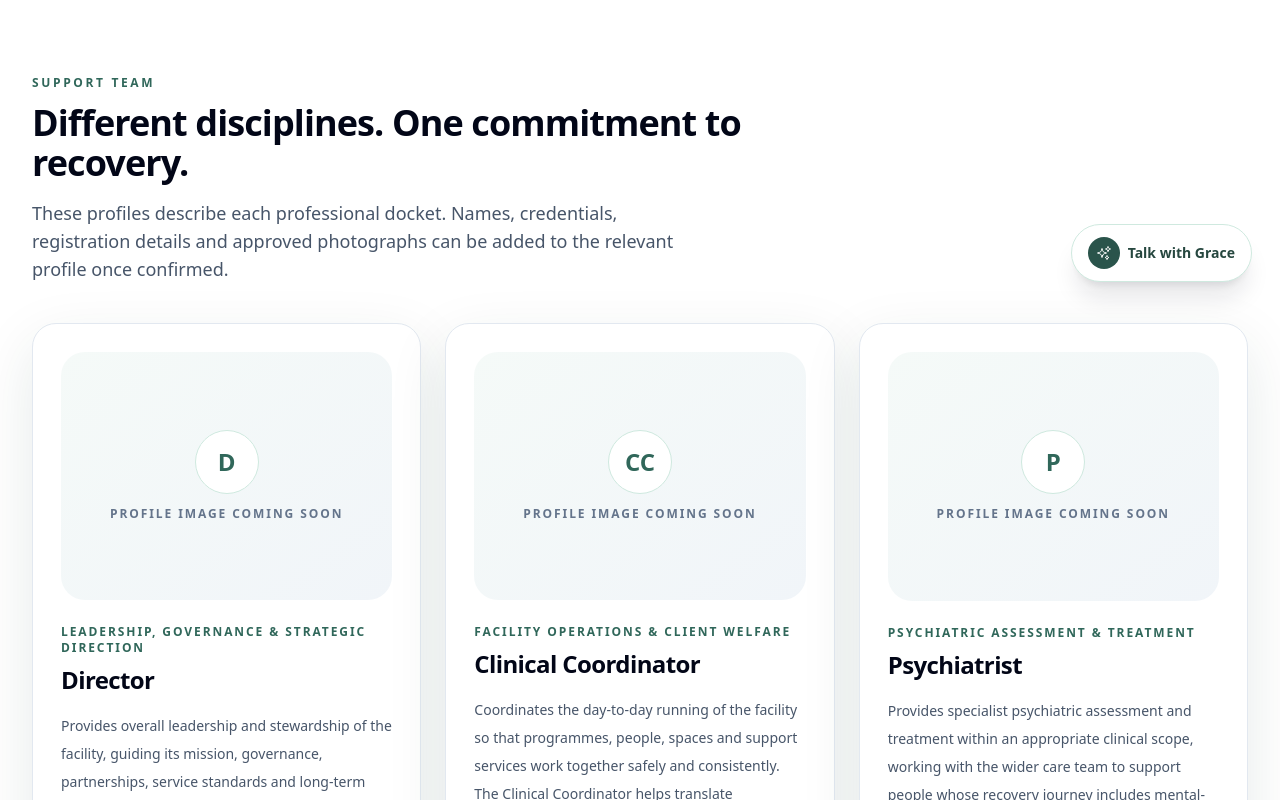
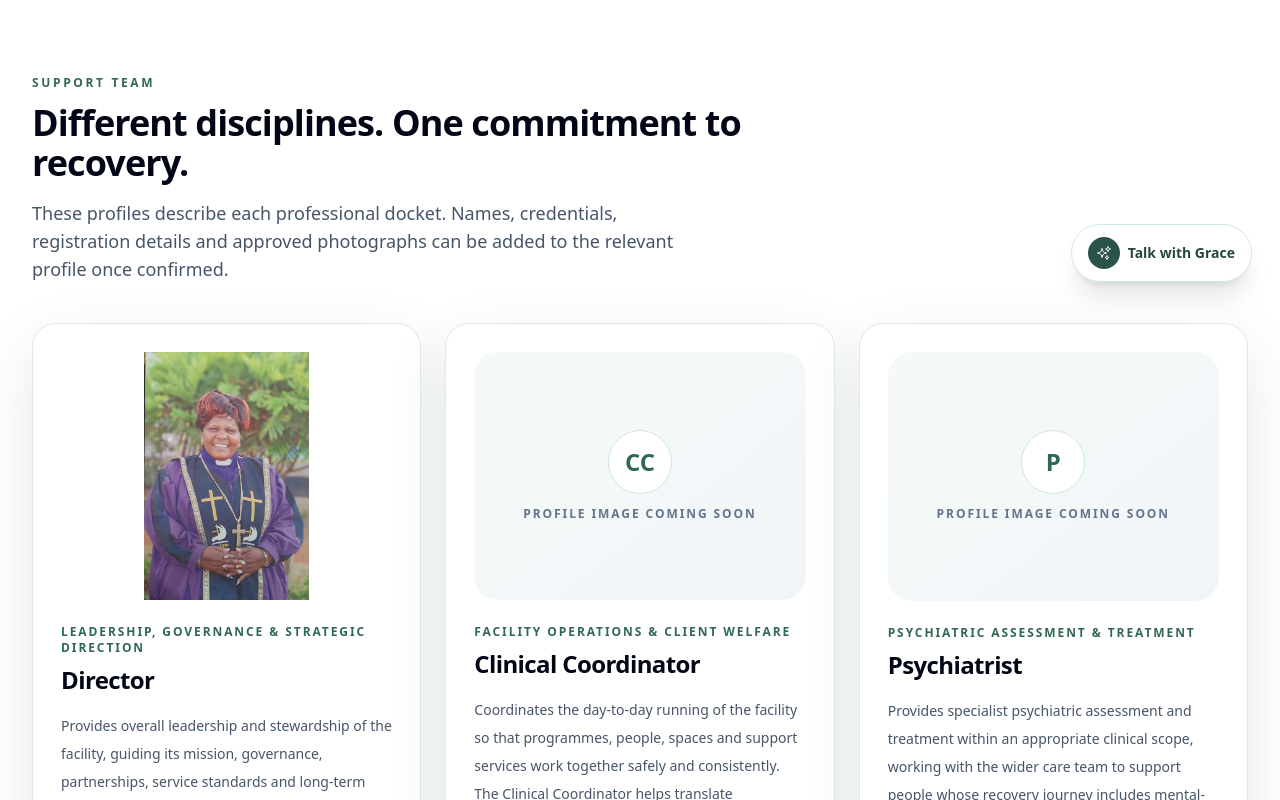
Before and after one commit to EPHANTUS2026/EPHANTUS2026-The_loving-Hand-of-Grace-., a Next.js app: page /team in a window 1280 px wide. Shown: the part 490-1290 px from the top of the page. Built offline with nearby package versions, Linux system fonts and the light colour scheme; no server answers.

Commit message:
Add supplied Director portrait to Our Team

```diff
--- a/app/team/page.js
+++ b/app/team/page.js
@@ -9,6 +9,7 @@ export const metadata={
 const team=[
   {
     role:'Director',
+    photo:'/images/team/director.jpg',
     docket:'Leadership, Governance & Strategic Direction',
     profile:'Provides overall leadership and stewardship of the facility, guiding its mission, governance, partnerships, service standards and long-term development while supporting a culture centred on dignity, accountability and recovery.',
     responsibilities:['Strategic leadership and governance','Organisational policy and quality oversight','Partnerships and stakeholder relations','Safeguarding culture and accountability']
```
Also changed, not shown: public/images/team/director.jpg (added).
